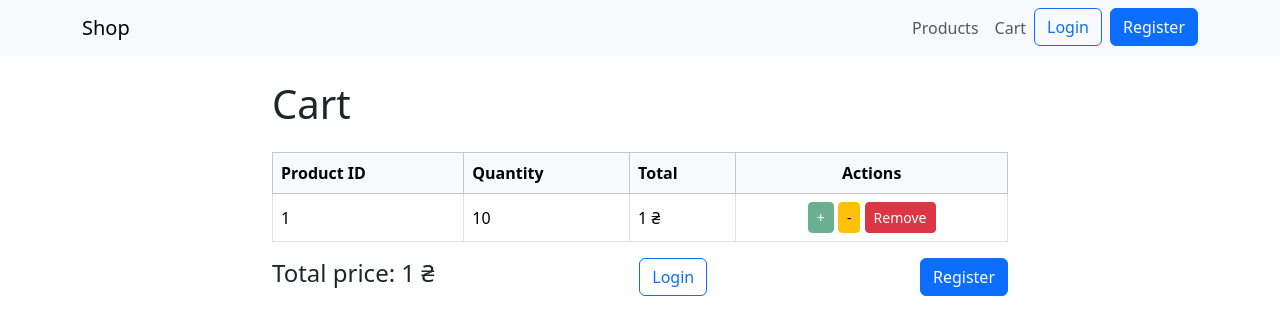
After one commit to berestianyi/test_task_precoro, a Python web app: template src/test_task/interfaces/ssr/templates/cart.html in a window 1280 px wide. The commit adds this page. Shown: the top 335 px of the page. Run offline with Jinja, Linux system fonts and the light colour scheme; the template is opened without the code that fills it: most values are stand-ins (such as "Sample title", 1, 10 or a date in 2020).

Commit message:
add templates

```diff
--- a/src/test_task/interfaces/ssr/templates/base.html
+++ b/src/test_task/interfaces/ssr/templates/base.html
@@ -1,5 +1,5 @@
 <!doctype html>
-<html lang="ru">
+<html lang="uk">
 <head>
     <meta charset="utf-8"/>
     <meta name="viewport" content="width=device-width, initial-scale=1"/>
@@ -26,11 +26,16 @@
         <div class="collapse navbar-collapse" id="topnav">
             <ul class="navbar-nav ms-auto mb-2 mb-lg-0">
                 <li class="nav-item">
-                    <a class="nav-link" href="/products">Products</a>
+                    <a class="nav-link" href="/product/list">Products</a>
                 </li>
                 <li class="nav-item">
-                    <a class="nav-link" href="/cart">Cart</a>
+                    <a class="nav-link" href="/cart/get">Cart</a>
                 </li>
+                {% if current_user.is_authenticated %}
+                <li class="nav-item">
+                    <a class="nav-link" href="/order/list">Orders</a>
+                </li>
+                {% endif %}
 
                 {% if current_user.is_authenticated %}
                 <li class="nav-item">
--- /dev/null
+++ b/src/test_task/interfaces/ssr/templates/cart.html
@@ -0,0 +1,76 @@
+{% extends "base.html" %}
+
+{% block title %}Cart{% endblock %}
+
+{% block content %}
+<div class="row">
+    <div class="col-lg-8 mx-auto">
+        <h1 class="mb-4">Cart</h1>
+
+        {% if cart and cart.cart_items %}
+        <table class="table table-bordered align-middle">
+            <thead class="table-light">
+            <tr>
+                <th scope="col">Product ID</th>
+                <th scope="col">Quantity</th>
+                <th scope="col">Total</th>
+                <th scope="col" class="text-center">Actions</th>
+            </tr>
+            </thead>
+            <tbody>
+            {% for item in cart.cart_items %}
+            <tr>
+                <td>{{ item.product_id }}</td>
+                <td>{{ item.quantity }}</td>
+                <td>{{ item.total_price }} ₴</td>
+                <td class="text-center">
+                    <form action="/cart/add/product/" method="post" class="d-inline">
+                        <input type="hidden" name="cart_id" value="{{ cart.id }}">
+                        <input type="hidden" name="product_id" value="{{ item.product_id }}">
+                        <button type="submit"
+                                class="btn btn-sm btn-success"
+                                {% if item.quantity>= item.available_quantity %}disabled{% endif %}>
+                            +
+                        </button>
+                    </form>
+
+                    <form action="/cart/remove/product/" method="post" class="d-inline">
+                        <input type="hidden" name="cart_id" value="{{ cart.id }}">
+                        <input type="hidden" name="product_id" value="{{ item.product_id }}">
+                        <button type="submit" class="btn btn-sm btn-warning">-</button>
+                    </form>
+
+                    <form action="/cart/delete/product/" method="post" class="d-inline">
+                        <input type="hidden" name="cart_id" value="{{ cart.id }}">
+                        <input type="hidden" name="product_id" value="{{ item.product_id }}">
+                        <button type="submit" class="btn btn-sm btn-danger">Remove</button>
+                    </form>
+                </td>
+            </tr>
+            {% endfor %}
+            </tbody>
+        </table>
+
+        <div class="d-flex justify-content-between align-items-center mt-3">
+            <h4>Total price: {{ cart.total_price }} ₴</h4>
+
+            {% if current_user.is_authenticated %}
+            <form action="/order/place" method="post">
+                <input type="hidden" name="cart_id" value="{{ cart.id }}">
+                <button type="submit" class="btn btn-primary">Checkout</button>
+            </form>
+            {% else %}
+            <a class="btn btn-outline-primary me-2" href="/auth/login">Login</a>
+            <a class="btn btn-primary" href="/auth/register">Register</a>
+
+            {% endif %}
+
+        </div>
+        {% else %}
+        <div class="alert alert-info">
+            Your cart is empty.
+        </div>
+        {% endif %}
+    </div>
+</div>
+{% endblock %}
```
Also changed, not shown: src/test_task/interfaces/ssr/templates/login.html (+13 -2 lines), src/test_task/interfaces/ssr/templates/orders.html (added, +49 -0 lines), src/test_task/interfaces/ssr/templates/products.html (+3 -4 lines), src/test_task/interfaces/ssr/templates/register.html (+12 -1 lines).
